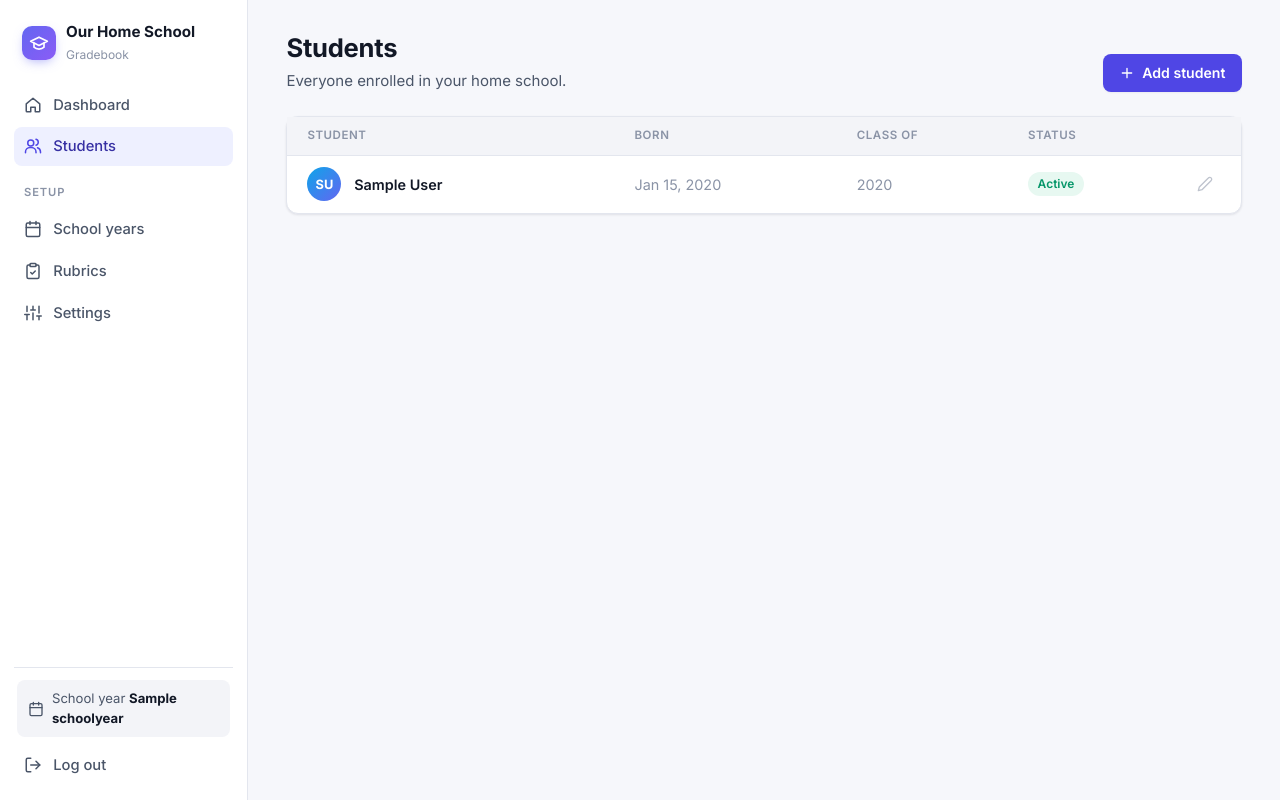
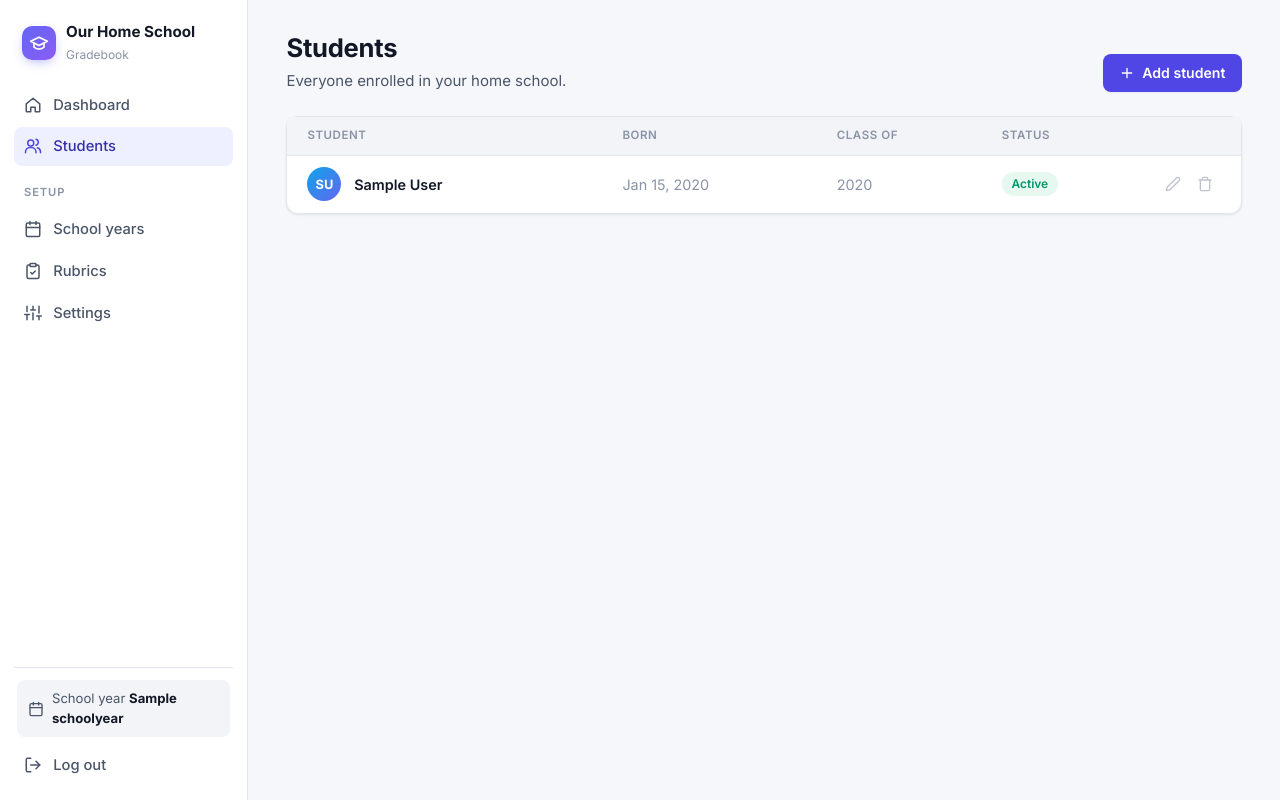
Before and after one commit to TXMan14/homeschool-grades, a Django app: page /students/ in a window 1280 px wide. Run offline with Django 5.2, Linux system fonts and the light colour scheme; a user stored in the database is signed in; data comes from the database, SQL or seed files in the repository; tables that the repository leaves empty hold one stand-in row (values such as "Sample post").

Commit message:
Students list: add a delete button on each row
Co-Authored-By: Claude Opus 5.5 <noreply@anthropic.com>
Claude-Session: https://claude.ai/code/session_01DebWMmn2XMpSwT1CY2YNP3

```diff
--- a/grades/templates/grades/student_list.html
+++ b/grades/templates/grades/student_list.html
@@ -14,7 +14,7 @@
     <td class="muted">{{ s.birth_date|date:"M j, Y"|default:"–" }}</td>
     <td class="muted">{{ s.graduation_year|default:"–" }}</td>
     <td>{% if s.active %}<span class="badge badge-success">Active</span>{% else %}<span class="badge">Inactive</span>{% endif %}</td>
-    <td class="row-actions"><a class="btn btn-icon" href="{% url 'student_edit' s.pk %}?next={% url 'student_list' %}" title="Edit">{% icon "edit" 16 %}</a></td>
+    <td class="row-actions"><a class="btn btn-icon" href="{% url 'student_edit' s.pk %}?next={% url 'student_list' %}" title="Edit">{% icon "edit" 16 %}</a><a class="btn btn-icon danger" href="{% url 'student_delete' s.pk %}?next={% url 'student_list' %}" title="Delete">{% icon "trash" 16 %}</a></td>
   </tr>
   {% endfor %}
   </tbody>
```
